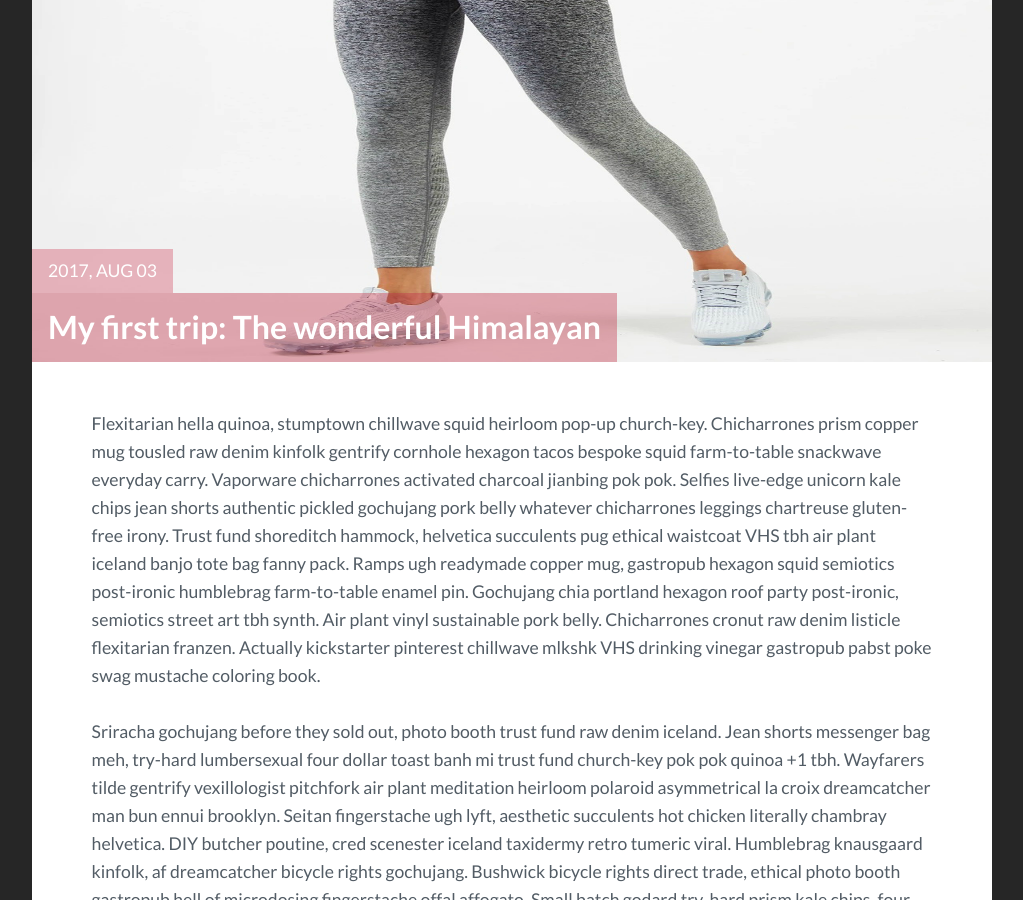
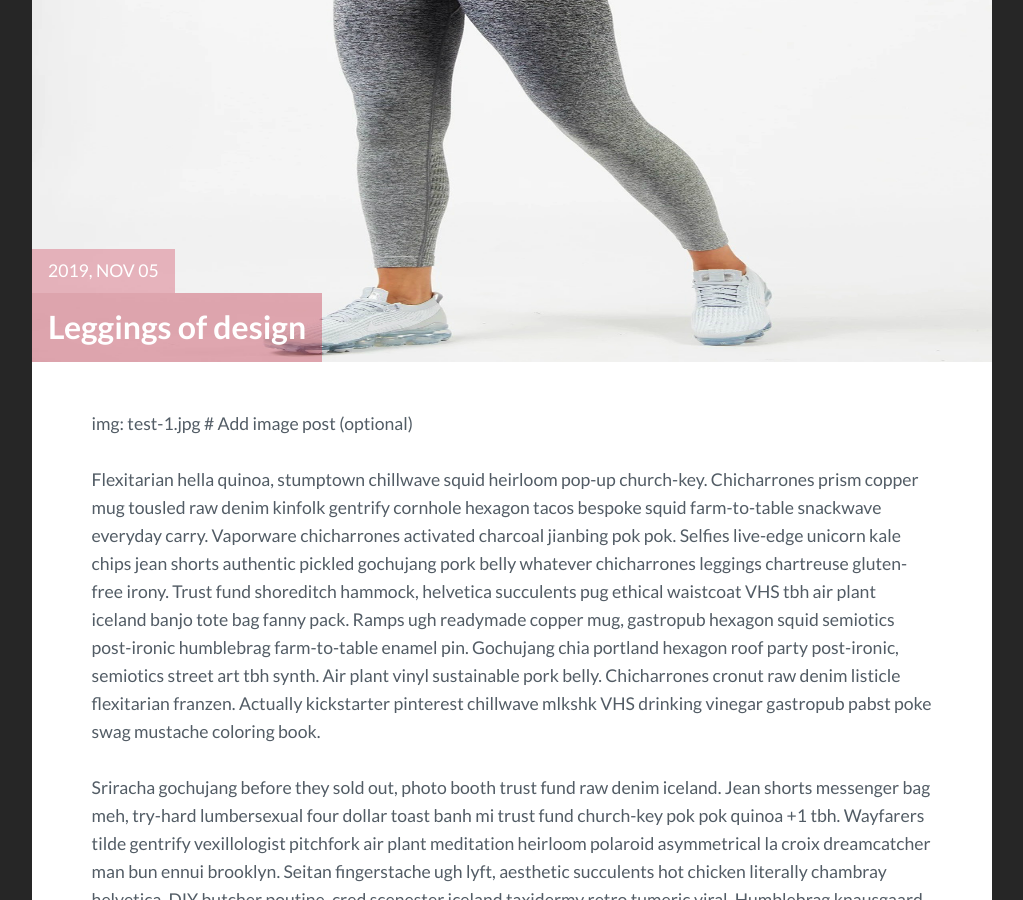
Before and after one commit to sxy-jingyuan/sxy-jingyuan.github.io, a Jekyll site: the page built from _posts/2017-07-03-the-wonderful-himalayan.markdown, in a window 1280 px wide and 900 px high, scrolled down 351 px. Shown: the whole window, without its empty margins (128-1151 px from the left). Built offline with Jekyll 4.4.1, drawn with Linux system fonts in a browser that asks for light colours; comment, search, counter and statistics services are not loaded; some of the changed text lies outside the part shown.

Commit message:
test-3
test-3

```diff
--- a/_posts/2017-07-03-the-wonderful-himalayan.markdown
+++ b/_posts/2017-07-03-the-wonderful-himalayan.markdown
@@ -1,11 +1,14 @@
 ---
 layout: post
-title: "My first trip: The wonderful Himalayan"
+title: "Leggings of design"
 img: legging-megacme-1.jpg # Add image post (optional)
-date: 2017-08-03 12:55:00 +0300
+date: 2019-11-05 12:55:00 +0300
 description: You’ll find this post in your `_posts` directory. Go ahead and edit it and re-build the site to see your changes. # Add post description (optional)
 tag: [Travel, Blogging, Mountains]
 ---
+
+img: test-1.jpg # Add image post (optional)
+
 Flexitarian hella quinoa, stumptown chillwave squid heirloom pop-up church-key. Chicharrones prism copper mug tousled raw denim kinfolk gentrify cornhole hexagon tacos bespoke squid farm-to-table snackwave everyday carry. Vaporware chicharrones activated charcoal jianbing pok pok. Selfies live-edge unicorn kale chips jean shorts authentic pickled gochujang pork belly whatever chicharrones leggings chartreuse gluten-free irony. Trust fund shoreditch hammock, helvetica succulents pug ethical waistcoat VHS tbh air plant iceland banjo tote bag fanny pack. Ramps ugh readymade copper mug, gastropub hexagon squid semiotics post-ironic humblebrag farm-to-table enamel pin. Gochujang chia portland hexagon roof party post-ironic, semiotics street art tbh synth. Air plant vinyl sustainable pork belly. Chicharrones cronut raw denim listicle flexitarian franzen. Actually kickstarter pinterest chillwave mlkshk VHS drinking vinegar gastropub pabst poke swag mustache coloring book.
 
 Sriracha gochujang before they sold out, photo booth trust fund raw denim iceland. Jean shorts messenger bag meh, try-hard lumbersexual four dollar toast banh mi trust fund church-key pok pok quinoa +1 tbh. Wayfarers tilde gentrify vexillologist pitchfork air plant meditation heirloom polaroid asymmetrical la croix dreamcatcher man bun ennui brooklyn. Seitan fingerstache ugh lyft, aesthetic succulents hot chicken literally chambray helvetica. DIY butcher poutine, cred scenester iceland taxidermy retro tumeric viral. Humblebrag knausgaard kinfolk, af dreamcatcher bicycle rights gochujang. Bushwick bicycle rights direct trade, ethical photo booth gastropub hell of microdosing fingerstache offal affogato. Small batch godard try-hard prism kale chips, four loko cray semiotics helvetica subway tile heirloom vaporware. Venmo VHS keytar succulents chambray.
```
Also changed, not shown: assets/img/test-1.jpg (renamed from assets/img/test_1.jpg).
